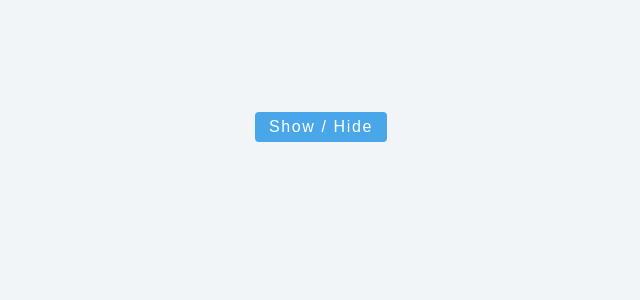
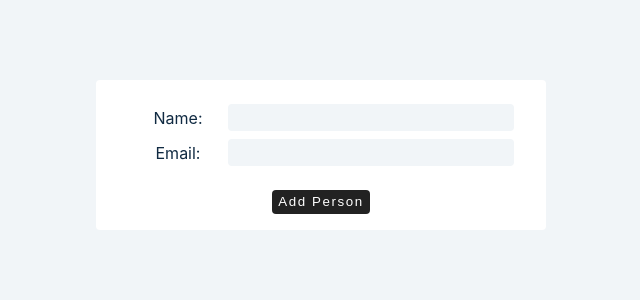
Before and after one commit to williamadahl/use-state-project, a React (Create React App) app: page / in a window 1280 px wide. Shown: the top 300 px of the page, without its empty margins (319-959 px from the left). Built offline with nearby package versions, Linux system fonts and the light colour scheme.

Commit message:
created a small form example which takes in some input and uses onSubmit() great for controlling input, like weight liftet etc. also used event handler

```diff
--- a/src/App.js
+++ b/src/App.js
@@ -9,11 +9,13 @@ import UseEffectFetchData from './useEffect/use-effect-fetch-users'
 import MultipleReturns from './conditionalRendering/multiple-returns'
 import ShortCircuit from './conditionalRendering/short-circuit-eval'
 import ShowHide from './conditionalRendering/show-hide'
+import ControlledInputs from './inputs/controlled-inputs'
+
 
 function App() {
   return (
       <div className = 'container'>
-      <ShowHide />
+      <ControlledInputs />
       </div>
   );
 }
--- /dev/null
+++ b/src/inputs/controlled-inputs.js
@@ -0,0 +1,29 @@
+import React, {useState, useEffect} from 'react';
+
+const ControlledInputs = () => {
+
+    const handleSubmit = (e) => {
+        e.preventDefault();
+        console.log('hello slave');
+    };
+    return (
+        <>
+            <article>
+                <form className = 'form' onSubmit={handleSubmit}>
+                    <div className = 'form-control'>
+                        <label htmlFor='firstName'>Name: </label>
+                        <input type='text' id='firstName' name='firstName'/>
+                    </div>
+                    <div className = 'form-control'>
+                        <label htmlFor='email'>Email: </label>
+                        <input type='text' id='email' name='email'/>
+                    </div>
+                    <button type='submit'> Add person </button>
+                </form>
+            </article>
+
+        </>
+    );
+};
+
+export default ControlledInputs;
```
Also changed, not shown: 1 other file (tests, documents, lock files or other folders).
